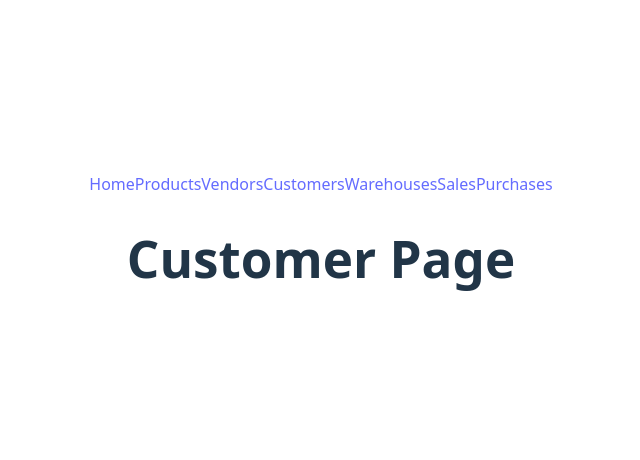
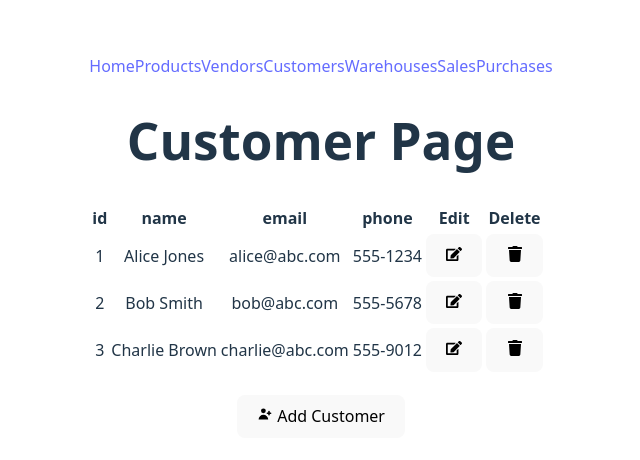
Before and after one commit to gunnarrl/coalition-warehouse, a React app in the folder frontend/: page /customers in a window 1280 px wide. Shown: the part 154-614 px from the top of the page, without its empty margins (319-959 px from the left). Built offline with nearby package versions, Linux system fonts and the light colour scheme; the HTML template or start-up script is replaced by a standard one.

Commit message:
Basic Table implementation

```diff
--- a/frontend/package.json
+++ b/frontend/package.json
@@ -13,6 +13,7 @@
     "express": "^5.2.1",
     "react": "^19.2.0",
     "react-dom": "^19.2.0",
+    "react-icons": "^5.5.0",
     "react-router-dom": "^7.13.0"
   },
   "devDependencies": {
--- a/frontend/src/pages/CustomerPage.jsx
+++ b/frontend/src/pages/CustomerPage.jsx
@@ -1,9 +1,20 @@
 import React from 'react';
+import Table from '../components/Table';
+import { HiUserAdd } from "react-icons/hi";
+
+const customers = [
+    { id: 1, name: 'Alice Jones', email: 'alice@abc.com', phone: '555-1234' },
+    { id: 2, name: 'Bob Smith', email: 'bob@abc.com', phone: '555-5678' },
+    { id: 3, name: 'Charlie Brown', email: 'charlie@abc.com', phone: '555-9012' },
+];
 
 const CustomerPage = () => {
     return (
         <div>
             <h1>Customer Page</h1>
+            <Table data={customers}
+            columns={['id', 'name', 'email', 'phone']} />
+            <button style={{ marginTop: '20px' }}><HiUserAdd /> Add Customer</button>
         </div>
     );
 }
```
Also changed, not shown: 1 other file (tests, documents, lock files or other folders).
